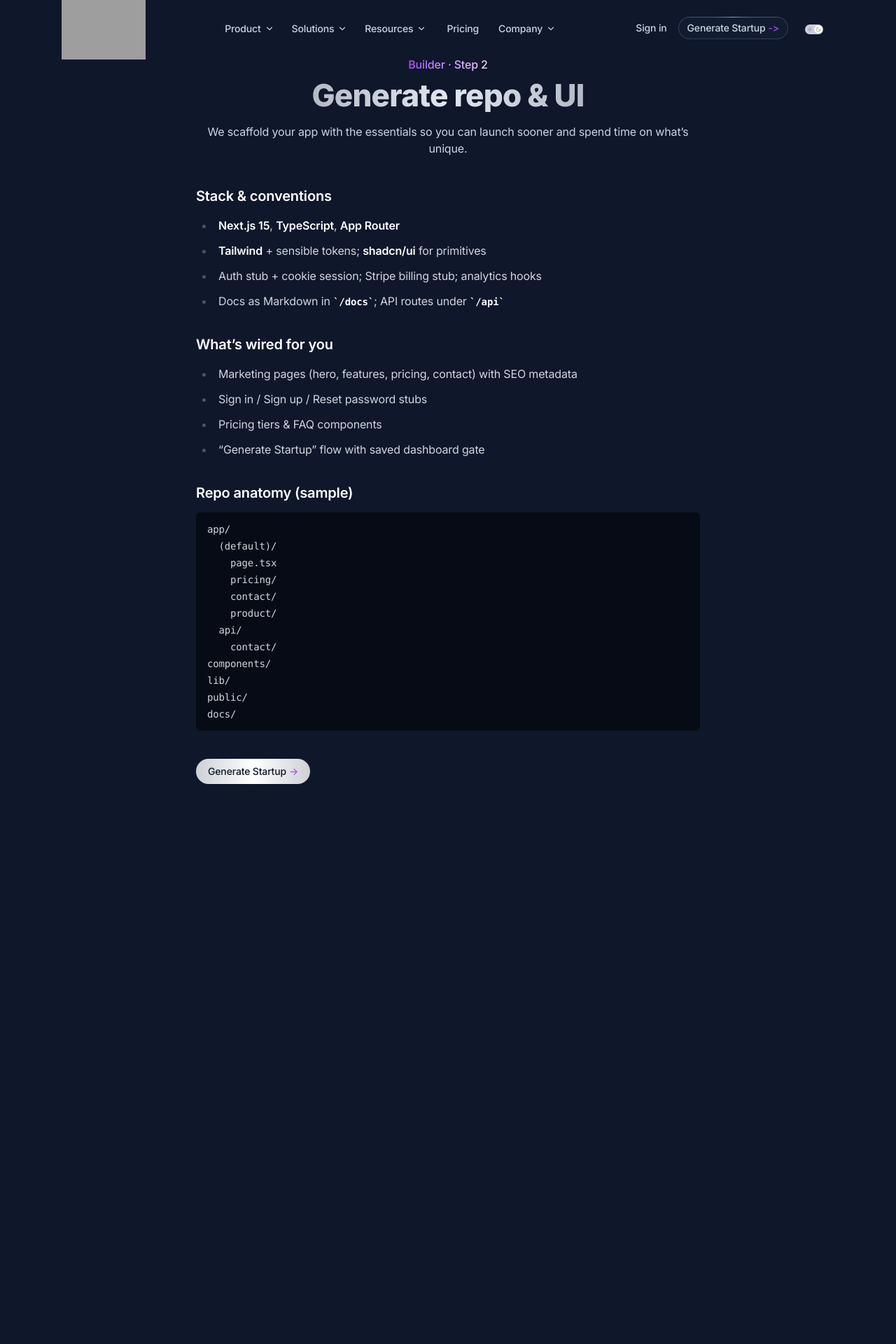
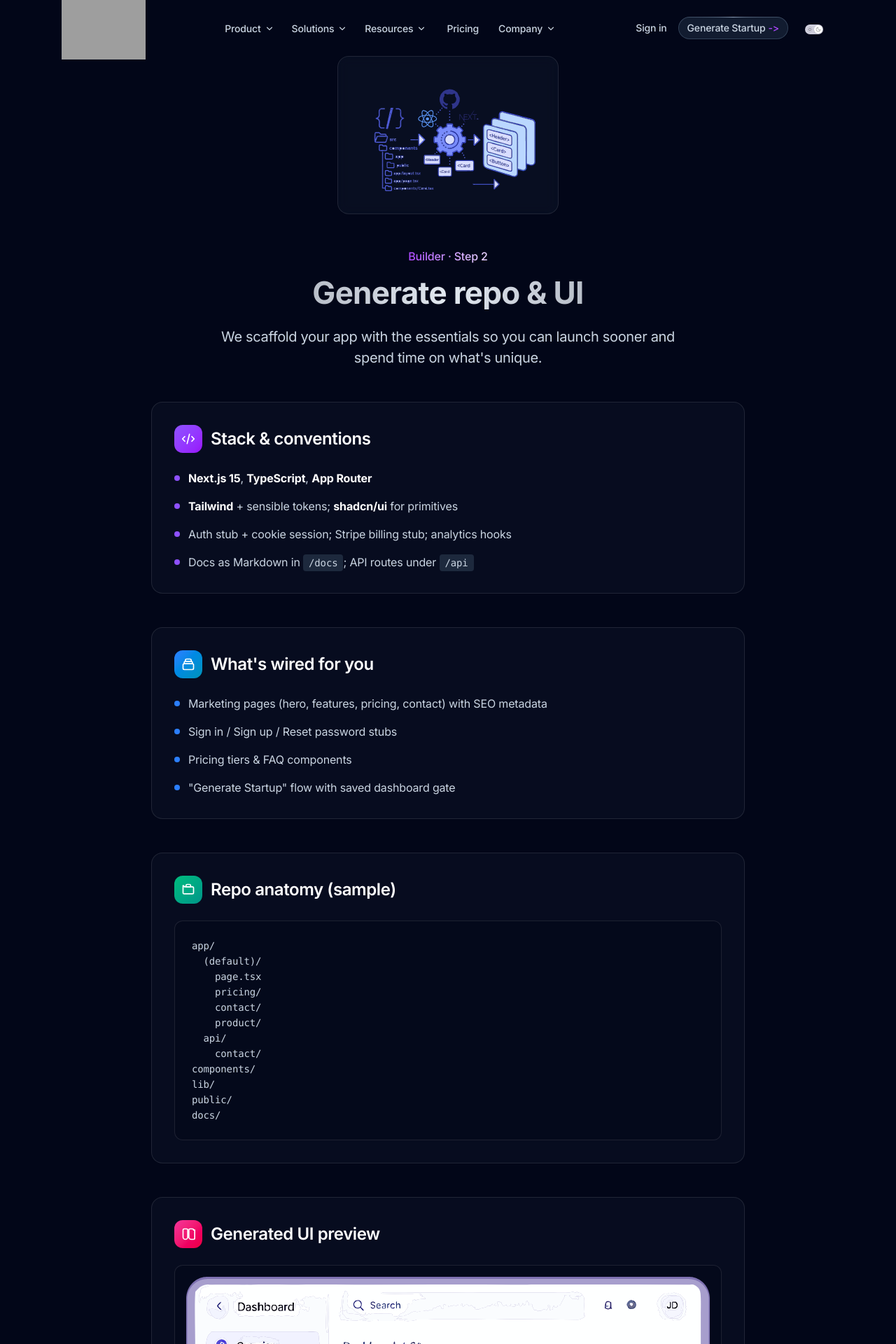
Before and after one commit to buildaistartups/buildaistartups.com, a Next.js app: page /product/builder/generate-ui in a window 1280 px wide. Shown: the top 1920 px of the page at 70% size. Before the commit the page ends 1200 px from the top, so only its background shows below. Built offline with nearby package versions, Linux system fonts and the light colour scheme; no server answers; grey boxes are pictures that could not be loaded.

Commit message:
Update page.tsx

```diff
--- a/app/(default)/product/builder/generate-ui/page.tsx
+++ b/app/(default)/product/builder/generate-ui/page.tsx
@@ -5,7 +5,7 @@ import Link from 'next/link'
 const BRAND = 'Build AI Starups'
 const SITE = process.env.NEXT_PUBLIC_SITE_URL || 'https://www.buildaistartups.com'
 const CANON = `${SITE}/product/builder/generate-ui`
-const OG = '/brand/og-default.png'
+const OG = '/og/product-builder.svg'
 const DESC =
   'Scaffold a production-ready Next.js app with polished UI, docs, auth, billing, and analytics wired. Pushed to your own GitHub.'
 
@@ -19,7 +19,7 @@ export const metadata: Metadata = {
     url: CANON,
     title: `Generate Repo & UI — ${BRAND}`,
     description: 'Next.js + Tailwind + shadcn/ui, auth, Stripe billing, analytics, and docs — under your GitHub.',
-    images: [{ url: OG, width: 1200, height: 630, alt: BRAND }],
+    images: [{ url: OG, width: 1200, height: 630, alt: `${BRAND} — Generate UI` }],
     siteName: BRAND,
   },
   twitter: {
@@ -32,38 +32,113 @@ export const metadata: Metadata = {
 
 export default function GenerateUI() {
   return (
-    <section className="relative mx-auto max-w-3xl px-4 sm:px-6 py-20">
-      <header className="text-center mb-10">
-        <div className="inline-flex font-medium pb-2 bg-clip-text text-transparent bg-linear-to-r from-purple-500 to-purple-200">
+    <main className="bg-slate-950 text-slate-200 min-h-screen">
+      <section className="relative mx-auto max-w-4xl px-4 sm:px-6 py-20">
+        {/* Visual Header */}
+        <div className="mb-12 flex justify-center">
+          <div className="rounded-2xl border border-white/10 bg-slate-900/50 p-8 backdrop-blur">
+            <img
+              src="/images/product/builder/flow-generate-ui.svg"
+              alt="Generate repo and UI workflow"
+              className="h-40 w-auto mx-auto"
+              loading="eager"
+            />
+          </div>
+        </div>
+
+        <header className="text-center mb-12">
+          <div className="inline-flex font-medium pb-2 bg-clip-text text-transparent bg-gradient-to-r from-purple-500 to-purple-200">
             Builder · Step 2
           </div>
-        <h1 className="h2 bg-clip-text text-transparent bg-linear-to-r from-slate-200/60 via-slate-200 to-slate-200/60">
+          <h1 className="text-4xl sm:text-5xl font-bold mt-2 bg-clip-text text-transparent bg-gradient-to-r from-slate-200/60 via-slate-200 to-slate-200/60">
             Generate repo &amp; UI
           </h1>
-        <p className="mt-4 text-slate-300">
-          We scaffold your app with the essentials so you can launch sooner and spend time on what’s unique.
+          <p className="mt-6 text-xl text-slate-300 max-w-2xl mx-auto">
+            We scaffold your app with the essentials so you can launch sooner and spend time on what's unique.
           </p>
         </header>
 
-      <div className="prose prose-invert max-w-none">
-        <h3>Stack &amp; conventions</h3>
-        <ul>
-          <li><strong>Next.js 15</strong>, <strong>TypeScript</strong>, <strong>App Router</strong></li>
-          <li><strong>Tailwind</strong> + sensible tokens; <strong>shadcn/ui</strong> for primitives</li>
-          <li>Auth stub + cookie session; Stripe billing stub; analytics hooks</li>
-          <li>Docs as Markdown in <code>/docs</code>; API routes under <code>/api</code></li>
+        {/* Content Cards */}
+        <div className="grid gap-8 md:gap-12 mb-12">
+          {/* Stack & Conventions */}
+          <div className="rounded-2xl border border-white/10 bg-slate-900/40 p-8">
+            <div className="flex items-center gap-3 mb-6">
+              <div className="h-10 w-10 rounded-xl bg-gradient-to-br from-violet-500 to-purple-600 flex items-center justify-center">
+                <svg className="h-5 w-5 text-white" fill="none" viewBox="0 0 24 24" stroke="currentColor">
+                  <path strokeLinecap="round" strokeLinejoin="round" strokeWidth={2} d="M10 20l4-16m4 4l4 4-4 4M6 16l-4-4 4-4" />
+                </svg>
+              </div>
+              <h3 className="text-2xl font-semibold text-white">Stack &amp; conventions</h3>
+            </div>
+            <ul className="space-y-4 text-slate-300">
+              <li className="flex items-start gap-3">
+                <div className="h-2 w-2 rounded-full bg-violet-500 mt-2 flex-shrink-0"></div>
+                <div>
+                  <strong className="text-white">Next.js 15</strong>, <strong className="text-white">TypeScript</strong>, <strong className="text-white">App Router</strong>
+                </div>
+              </li>
+              <li className="flex items-start gap-3">
+                <div className="h-2 w-2 rounded-full bg-violet-500 mt-2 flex-shrink-0"></div>
+                <div>
+                  <strong className="text-white">Tailwind</strong> + sensible tokens; <strong className="text-white">shadcn/ui</strong> for primitives
+                </div>
+              </li>
+              <li className="flex items-start gap-3">
+                <div className="h-2 w-2 rounded-full bg-violet-500 mt-2 flex-shrink-0"></div>
+                <div>Auth stub + cookie session; Stripe billing stub; analytics hooks</div>
+              </li>
+              <li className="flex items-start gap-3">
+                <div className="h-2 w-2 rounded-full bg-violet-500 mt-2 flex-shrink-0"></div>
+                <div>
+                  Docs as Markdown in <code className="bg-slate-800 px-2 py-1 rounded text-sm">/docs</code>; API routes under <code className="bg-slate-800 px-2 py-1 rounded text-sm">/api</code>
+                </div>
+              </li>
             </ul>
+          </div>
 
-        <h3>What’s wired for you</h3>
-        <ul>
-          <li>Marketing pages (hero, features, pricing, contact) with SEO metadata</li>
-          <li>Sign in / Sign up / Reset password stubs</li>
-          <li>Pricing tiers &amp; FAQ components</li>
-          <li>“Generate Startup” flow with saved dashboard gate</li>
+          {/* What's Wired */}
+          <div className="rounded-2xl border border-white/10 bg-slate-900/40 p-8">
+            <div className="flex items-center gap-3 mb-6">
+              <div className="h-10 w-10 rounded-xl bg-gradient-to-br from-blue-500 to-cyan-600 flex items-center justify-center">
+                <svg className="h-5 w-5 text-white" fill="none" viewBox="0 0 24 24" stroke="currentColor">
+                  <path strokeLinecap="round" strokeLinejoin="round" strokeWidth={2} d="M19 11H5m14 0a2 2 0 012 2v6a2 2 0 01-2 2H5a2 2 0 01-2-2v-6a2 2 0 012-2m14 0V9a2 2 0 00-2-2M5 11V9a2 2 0 012-2m0 0V5a2 2 0 012-2h6a2 2 0 012 2v2M7 7h10" />
+                </svg>
+              </div>
+              <h3 className="text-2xl font-semibold text-white">What's wired for you</h3>
+            </div>
+            <ul className="space-y-4 text-slate-300">
+              <li className="flex items-start gap-3">
+                <div className="h-2 w-2 rounded-full bg-blue-500 mt-2 flex-shrink-0"></div>
+                <div>Marketing pages (hero, features, pricing, contact) with SEO metadata</div>
+              </li>
+              <li className="flex items-start gap-3">
+                <div className="h-2 w-2 rounded-full bg-blue-500 mt-2 flex-shrink-0"></div>
+                <div>Sign in / Sign up / Reset password stubs</div>
+              </li>
+              <li className="flex items-start gap-3">
+                <div className="h-2 w-2 rounded-full bg-blue-500 mt-2 flex-shrink-0"></div>
+                <div>Pricing tiers &amp; FAQ components</div>
+              </li>
+              <li className="flex items-start gap-3">
+                <div className="h-2 w-2 rounded-full bg-blue-500 mt-2 flex-shrink-0"></div>
+                <div>"Generate Startup" flow with saved dashboard gate</div>
+              </li>
             </ul>
+          </div>
 
-        <h3>Repo anatomy (sample)</h3>
-        <pre>
+          {/* Repo Anatomy */}
+          <div className="rounded-2xl border border-white/10 bg-slate-900/40 p-8">
+            <div className="flex items-center gap-3 mb-6">
+              <div className="h-10 w-10 rounded-xl bg-gradient-to-br from-emerald-500 to-teal-600 flex items-center justify-center">
+                <svg className="h-5 w-5 text-white" fill="none" viewBox="0 0 24 24" stroke="currentColor">
+                  <path strokeLinecap="round" strokeLinejoin="round" strokeWidth={2} d="M3 7v10a2 2 0 002 2h14a2 2 0 002-2V9a2 2 0 00-2-2H5a2 2 0 00-2-2z" />
+                  <path strokeLinecap="round" strokeLinejoin="round" strokeWidth={2} d="M8 5a2 2 0 012-2h4a2 2 0 012 2v2H8V5z" />
+                </svg>
+              </div>
+              <h3 className="text-2xl font-semibold text-white">Repo anatomy (sample)</h3>
+            </div>
+            <div className="rounded-xl border border-white/10 bg-slate-950/50 p-6 overflow-x-auto">
+              <pre className="text-sm text-slate-300 font-mono">
 {`app/
   (default)/
     page.tsx
@@ -78,18 +153,106 @@ public/
 docs/`}
               </pre>
             </div>
+          </div>
 
-      <div className="not-prose mt-10">
+          {/* UI Preview */}
+          <div className="rounded-2xl border border-white/10 bg-slate-900/40 p-8">
+            <div className="flex items-center gap-3 mb-6">
+              <div className="h-10 w-10 rounded-xl bg-gradient-to-br from-pink-500 to-rose-600 flex items-center justify-center">
+                <svg className="h-5 w-5 text-white" fill="none" viewBox="0 0 24 24" stroke="currentColor">
+                  <path strokeLinecap="round" strokeLinejoin="round" strokeWidth={2} d="M7 21a4 4 0 01-4-4V5a2 2 0 012-2h4a2 2 0 012 2v12a4 4 0 01-4 4zM21 5a2 2 0 00-2-2h-4a2 2 0 00-2 2v12a4 4 0 004 4h4a2 2 0 002-2V5z" />
+                </svg>
+              </div>
+              <h3 className="text-2xl font-semibold text-white">Generated UI preview</h3>
+            </div>
+            <div className="rounded-xl border border-white/10 bg-slate-950/50 p-4">
+              <img
+                src="/images/product/builder/shell-preview.svg"
+                alt="Generated application UI preview"
+                className="w-full h-auto rounded-lg"
+                loading="lazy"
+              />
+            </div>
+          </div>
+        </div>
+
+        {/* Tech Stack Badges */}
+        <div className="mb-12">
+          <h3 className="text-xl font-semibold text-center mb-6">Tech stack included</h3>
+          <div className="flex flex-wrap justify-center gap-3">
+            {[
+              'Next.js 15',
+              'TypeScript',
+              'Tailwind CSS',
+              'shadcn/ui',
+              'Stripe',
+              'Supabase',
+              'Vercel',
+              'Playwright'
+            ].map((tech) => (
+              <span key={tech} className="rounded-lg border border-white/10 bg-slate-900/40 px-3 py-2 text-sm text-slate-300">
+                {tech}
+              </span>
+            ))}
+          </div>
+        </div>
+
+        {/* Quality Features */}
+        <div className="mb-12">
+          <div className="flex flex-wrap justify-center gap-4">
+            <div className="flex items-center gap-2 rounded-xl border border-white/10 bg-slate-900/40 px-4 py-2">
+              <img src="/images/product/builder/badges/fast-bolt.svg" alt="Fast generation" className="h-4 w-4" />
+              <span className="text-sm text-slate-300">Instant scaffolding</span>
+            </div>
+            <div className="flex items-center gap-2 rounded-xl border border-white/10 bg-slate-900/40 px-4 py-2">
+              <img src="/images/product/builder/badges/quality.svg" alt="Quality code" className="h-4 w-4" />
+              <span className="text-sm text-slate-300">Production ready</span>
+            </div>
+            <div className="flex items-center gap-2 rounded-xl border border-white/10 bg-slate-900/40 px-4 py-2">
+              <img src="/images/product/builder/badges/github.svg" alt="GitHub ready" className="h-4 w-4" />
+              <span className="text-sm text-slate-300">Your repository</span>
+            </div>
+          </div>
+        </div>
+
+        {/* Navigation */}
+        <div className="flex items-center justify-between mb-12">
+          <Link
+            href="/product/builder/research-spec"
+            className="inline-flex items-center gap-2 text-slate-400 hover:text-slate-200 transition-colors"
+          >
+            <svg className="h-4 w-4" fill="none" viewBox="0 0 24 24" stroke="currentColor">
+              <path strokeLinecap="round" strokeLinejoin="round" strokeWidth={2} d="M15 19l-7-7 7-7" />
+            </svg>
+            Previous: Research & Spec
+          </Link>
+          <Link
+            href="/product/builder/deploy-iterate"
+            className="inline-flex items-center gap-2 text-slate-400 hover:text-slate-200 transition-colors"
+          >
+            Next: Deploy & Iterate
+            <svg className="h-4 w-4" fill="none" viewBox="0 0 24 24" stroke="currentColor">
+              <path strokeLinecap="round" strokeLinejoin="round" strokeWidth={2} d="M9 5l7 7-7 7" />
+            </svg>
+          </Link>
+        </div>
+
+        {/* CTA */}
+        <div className="text-center">
           <Link
             href="/generate"
-          className="btn text-slate-900 bg-linear-to-r from-white/80 via-white to-white/80 hover:bg-white transition duration-150 ease-in-out group"
+            className="inline-flex items-center justify-center gap-2 rounded-xl bg-gradient-to-r from-violet-600 to-purple-600 px-8 py-4 text-lg font-semibold text-white shadow-lg shadow-violet-900/30 transition hover:from-violet-500 hover:to-purple-500"
           >
             Generate Startup
-          <span className="tracking-normal text-purple-500 ml-1 transition-transform duration-150 ease-in-out group-hover:translate-x-0.5">
-            -&gt;
-          </span>
+            <svg className="h-5 w-5 transition-transform group-hover:translate-x-0.5" fill="none" viewBox="0 0 24 24" stroke="currentColor">
+              <path strokeLinecap="round" strokeLinejoin="round" strokeWidth={2} d="M17 8l4 4m0 0l-4 4m4-4H3" />
+            </svg>
           </Link>
+          <p className="mt-4 text-sm text-slate-400">
+            Ready to generate your production-ready codebase?
+          </p>
         </div>
       </section>
+    </main>
   )
 }
```
Lines whose indentation alone changed are shown as unchanged.
